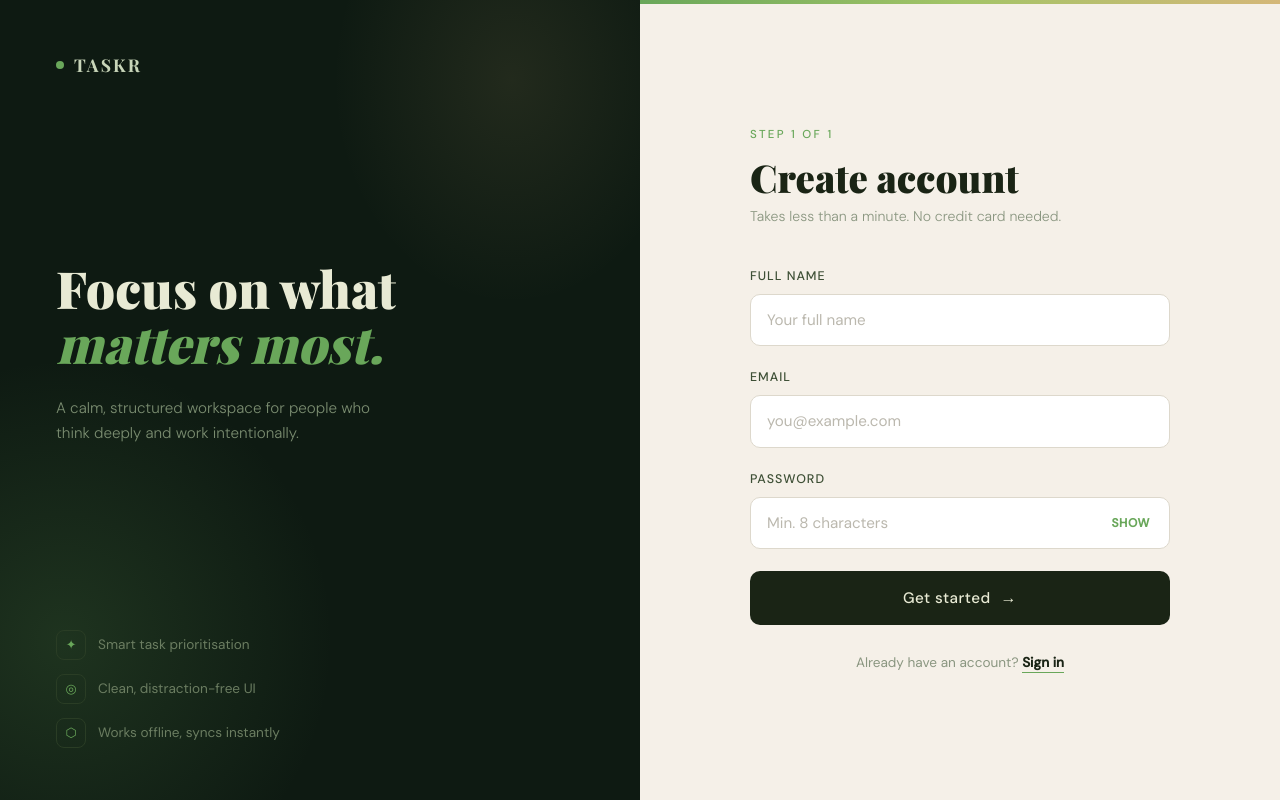
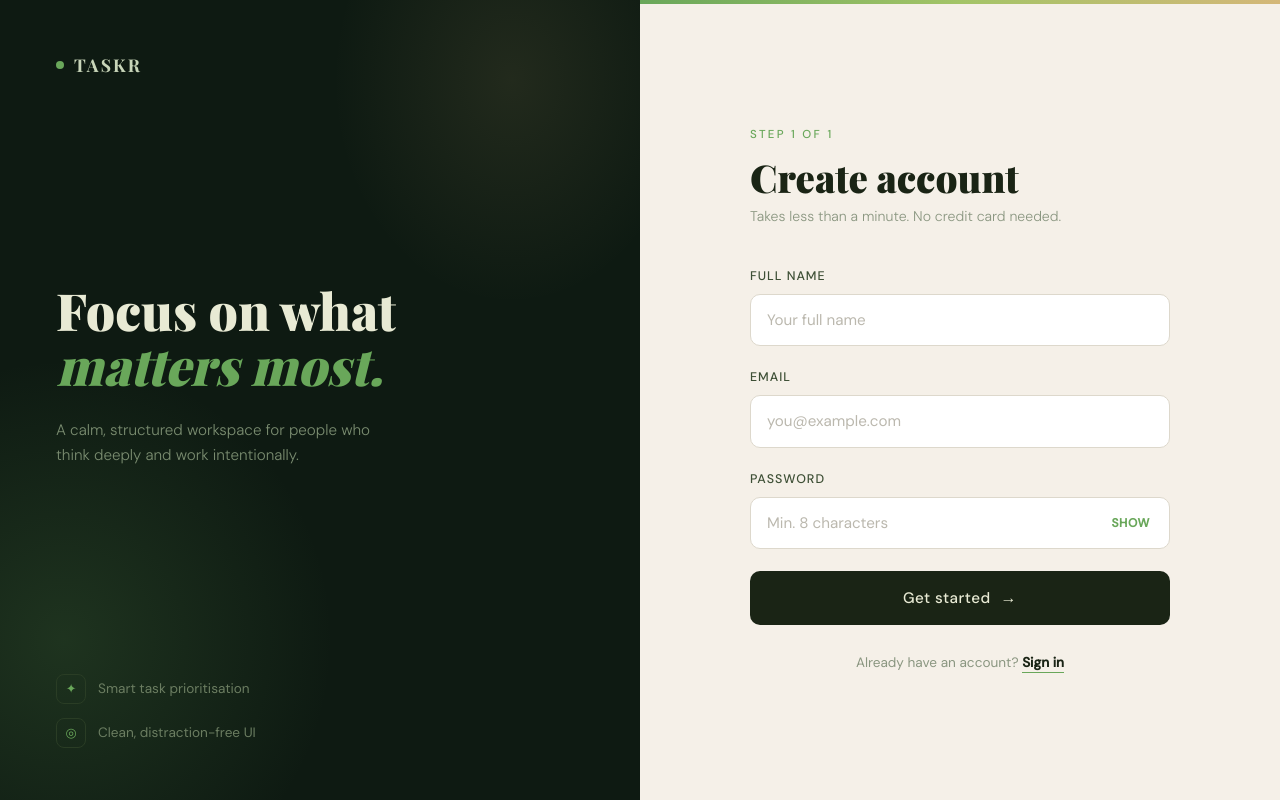
Before and after one commit to aadyaa0603/task-manager-app, a React (Vite) app in the folder frontend/: page /register in a window 1280 px wide. Built offline with nearby package versions, Linux system fonts and the light colour scheme.

Commit message:
fixed drag drop dashboard

```diff
--- a/frontend/src/pages/Login.jsx
+++ b/frontend/src/pages/Login.jsx
@@ -427,7 +427,7 @@ function Login() {
 
           <div className="login-stats">
             {[
-              { num: "12k+", label: "Active users" },
+
               { num: "98%",  label: "Uptime" },
               { num: "4.9★", label: "Rating" },
             ].map((s) => (
--- a/frontend/src/pages/Register.jsx
+++ b/frontend/src/pages/Register.jsx
@@ -369,8 +369,8 @@ function Register() {
           <div className="reg-features">
             {[
               { icon: "✦", text: "Smart task prioritisation" },
-              { icon: "◎", text: "Clean, distraction-free UI" },
-              { icon: "⬡", text: "Works offline, syncs instantly" },
+              { icon: "◎", text: "Clean, distraction-free UI" }
+
             ].map((f) => (
               <div className="reg-feat" key={f.text}>
                 <div className="reg-feat-icon">{f.icon}</div>
```
